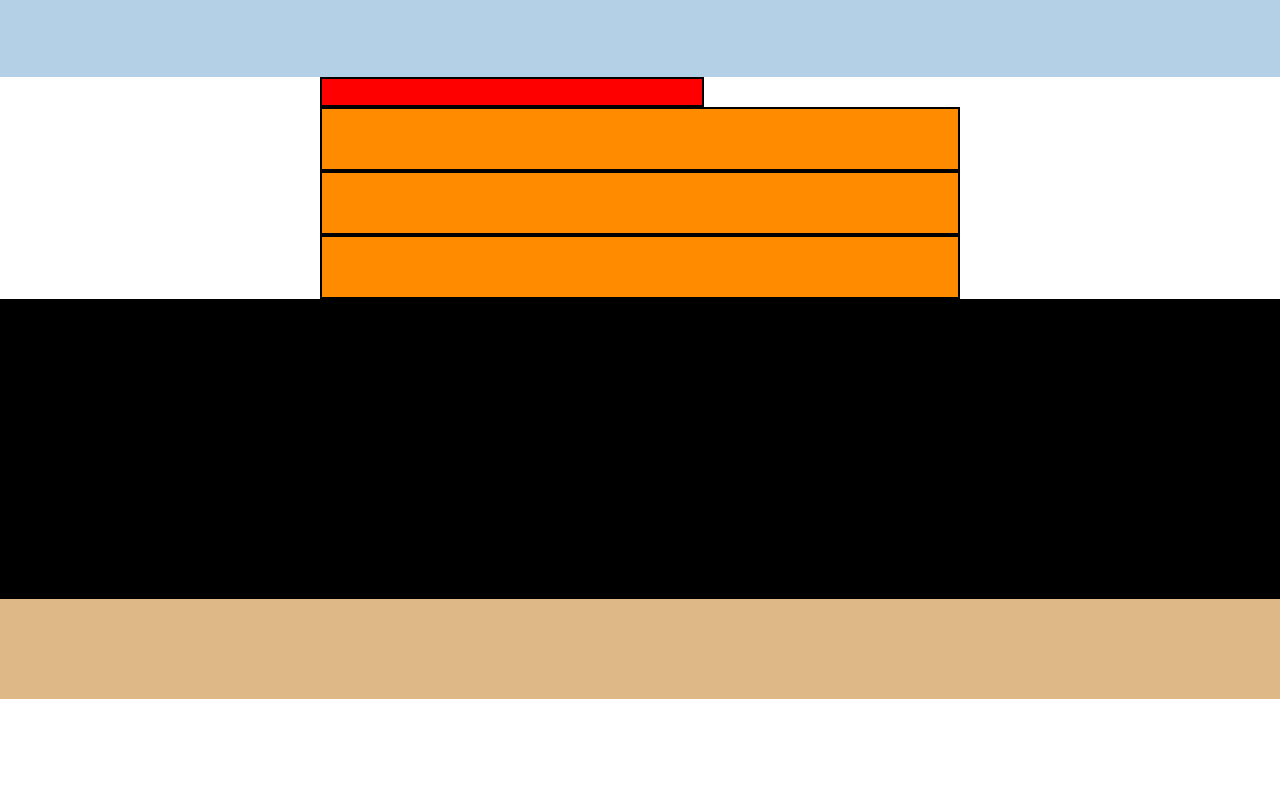
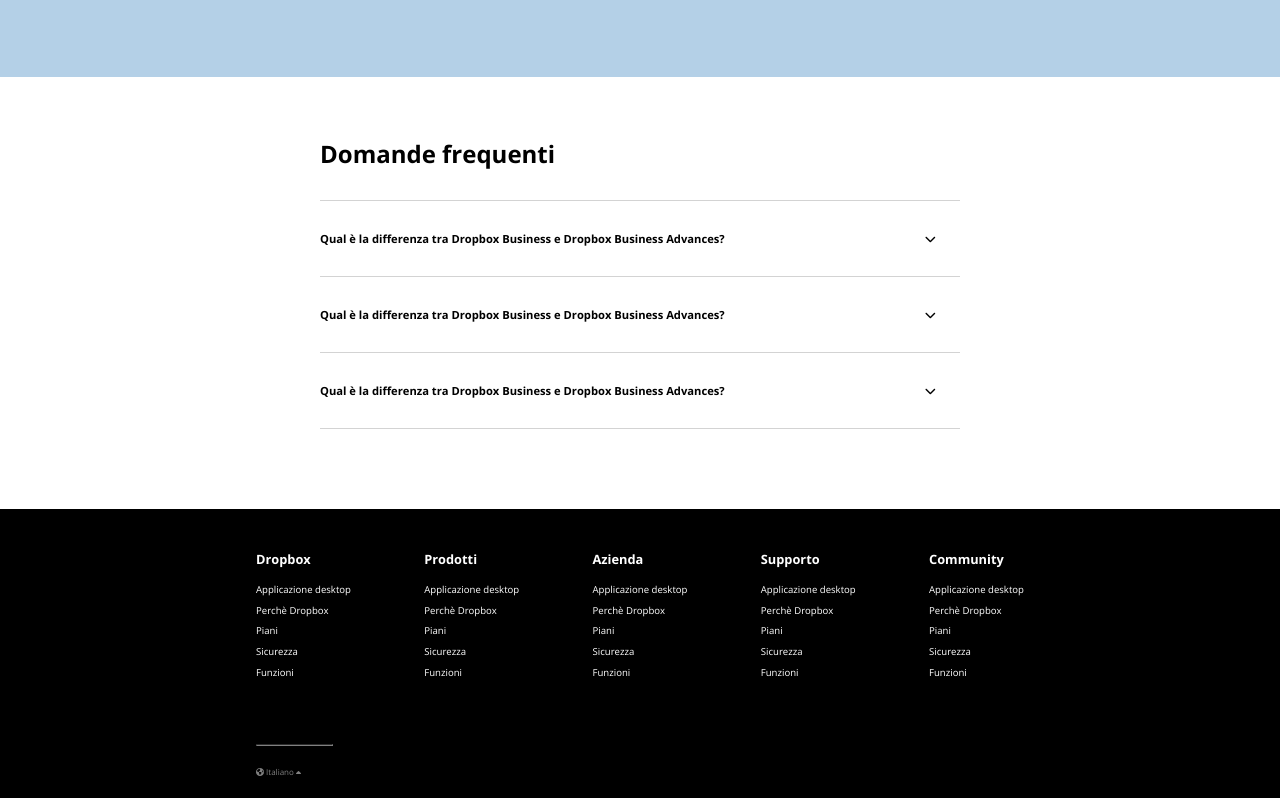
Before and after one commit to francescovincidev/htmlcss-dropbox, a plain HTML site: page index.html in a window 1280 px wide. Shown: the part 3883-4681 px from the top of the page. Before the commit the page ends 4582 px from the top, so only its background shows below. Drawn offline with nearby package versions, Linux system fonts and the light colour scheme.

Commit message:
Add footer

```diff
--- a/css/style.css
+++ b/css/style.css
@@ -434,34 +434,65 @@ h3{
 /* question */
 .question-title{
     width: 60%;
-    /* debug */
-    height: 30px;
-    background-color: red;
-    border: 2px black solid;
-
+    padding: 60px 0 30px;
 }
 
 .question-list li{
     padding: 30px 0;
-    /* debug */
-    height: 30px;
-     background-color: darkorange;
-     border: 2px black solid;
+    font-weight: bold;
+    font-size: 0.7rem;
+    justify-content: space-between;
+     border-top: 1px lightgray solid;
+}
+.question-list li:last-child{
+     border-bottom: 1px lightgray solid;
+     margin-bottom: 80px;
+}
+
+.question-list li span{
+    position: relative;
+    right: 1.5rem;
 }
 
 /* FOOTER */
 footer{
     background-color: black;
-    /* debug */
-    height: 300px;
 }
 
 .footer-menu{
+    color: white;
+    font-size: 0.6rem;
+    line-height: 1.3rem;
+    justify-content: space-between;
+    padding-bottom: 60px;
     /* debug */
-    height: 300px;
+    /* height: 300px; */
 }
 
+.footer-menu li:first-child{
+    font-size: 0.8rem;
+    font-weight: bold;
+    padding: 40px 0 10px;
+
+}
+
+footer hr{
+    border-color: grey;
+    width: 6%;
+    margin-left: 20%;
+}
+
+
 .languages{
-    height: 100px;
-    background-color: burlywood;
+    color: grey;
+    font-size: 0.5rem;
+    padding: 20px 0;
+    /* height: 100px; */
+    /* background-color: burlywood; */
 }
+
+
+
+.languages span{
+    vertical-align: middle;
+}
--- a/index.html
+++ b/index.html
@@ -348,12 +348,14 @@
 
         <!-- questions -->
         <section class="questions conteiner-smaller">
-            <div class="question-title"></div>
+            <div class="question-title">
+                <h2>Domande frequenti</h2>
+            </div>
             <div class="question-list">
                 <ul>
-                    <li></li>
-                    <li></li>
-                    <li></li>
+                    <li class="flex">Qual è la differenza tra Dropbox Business e Dropbox Business Advances? <span><i class="fa-solid fa-chevron-down"></i></span></li>
+                    <li class="flex">Qual è la differenza tra Dropbox Business e Dropbox Business Advances? <span><i class="fa-solid fa-chevron-down"></i></span></li>
+                    <li class="flex">Qual è la differenza tra Dropbox Business e Dropbox Business Advances? <span><i class="fa-solid fa-chevron-down"></i></span></li>
                 </ul>
             </div>
         </section>
@@ -361,57 +363,55 @@
     </main>
 
     <footer>
-        <section class="footer-menu conteiner-larger">
+
+        <!-- footer menu -->
+        <section class="footer-menu conteiner-larger flex">
             <ul>
-                <li></li>
-                <li></li>
-                <li></li>
-                <li></li>
-                <li></li>
-                <li></li>
+                <li>Dropbox</li>
+                <li><a href="">Applicazione desktop</a></li>
+                <li><a href="">Perchè Dropbox</a></li>
+                <li><a href="">Piani</a></li>
+                <li><a href="">Sicurezza</a></li>
+                <li><a href="">Funzioni</a></li>
             </ul>
             <ul>
-                <li></li>
-                <li></li>
-                <li></li>
-                <li></li>
-                <li></li>
-                <li></li>
+                <li>Prodotti</li>
+                <li><a href="">Applicazione desktop</a></li>
+                <li><a href="">Perchè Dropbox</a></li>
+                <li><a href="">Piani</a></li>
+                <li><a href="">Sicurezza</a></li>
+                <li><a href="">Funzioni</a></li>
             </ul>
             <ul>
-                <li></li>
-                <li></li>
-                <li></li>
-                <li></li>
-                <li></li>
-                <li></li>
+                <li>Azienda</li>
+                <li><a href="">Applicazione desktop</a></li>
+                <li><a href="">Perchè Dropbox</a></li>
+                <li><a href="">Piani</a></li>
+                <li><a href="">Sicurezza</a></li>
+                <li><a href="">Funzioni</a></li>
             </ul>
             <ul>
-                <li></li>
-                <li></li>
-                <li></li>
-                <li></li>
-                <li></li>
-                <li></li>
+                <li>Supporto</li>
+                <li><a href="">Applicazione desktop</a></li>
+                <li><a href="">Perchè Dropbox</a></li>
+                <li><a href="">Piani</a></li>
+                <li><a href="">Sicurezza</a></li>
+                <li><a href="">Funzioni</a></li>
             </ul>
             <ul>
-                <li></li>
-                <li></li>
-                <li></li>
-                <li></li>
-                <li></li>
-                <li></li>
-            </ul>
-            <ul>
-                <li></li>
-                <li></li>
-                <li></li>
-                <li></li>
-                <li></li>
-                <li></li>
+                <li>Community</li>
+                <li><a href="">Applicazione desktop</a></li>
+                <li><a href="">Perchè Dropbox</a></li>
+                <li><a href="">Piani</a></li>
+                <li><a href="">Sicurezza</a></li>
+                <li><a href="">Funzioni</a></li>
             </ul>
         </section>
-        <section class="languages"></section>
+        <!-- language -->
+        <hr>
+        <section class="languages conteiner-larger">
+            <div class="italian"><i class="fa-solid fa-earth-americas"></i> Italiano <span><i class="fa-solid fa-caret-up"></i></span></div>
+        </section>
 
     </footer>
 
```
